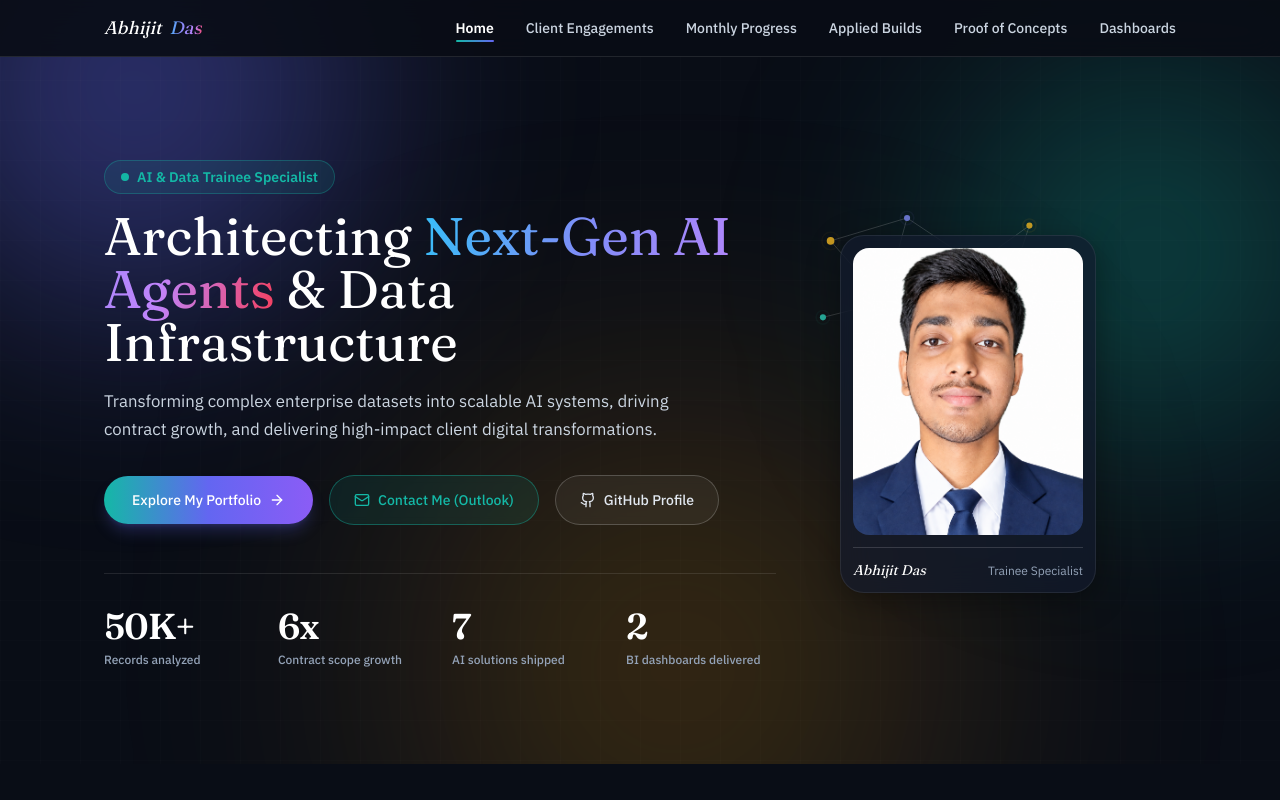
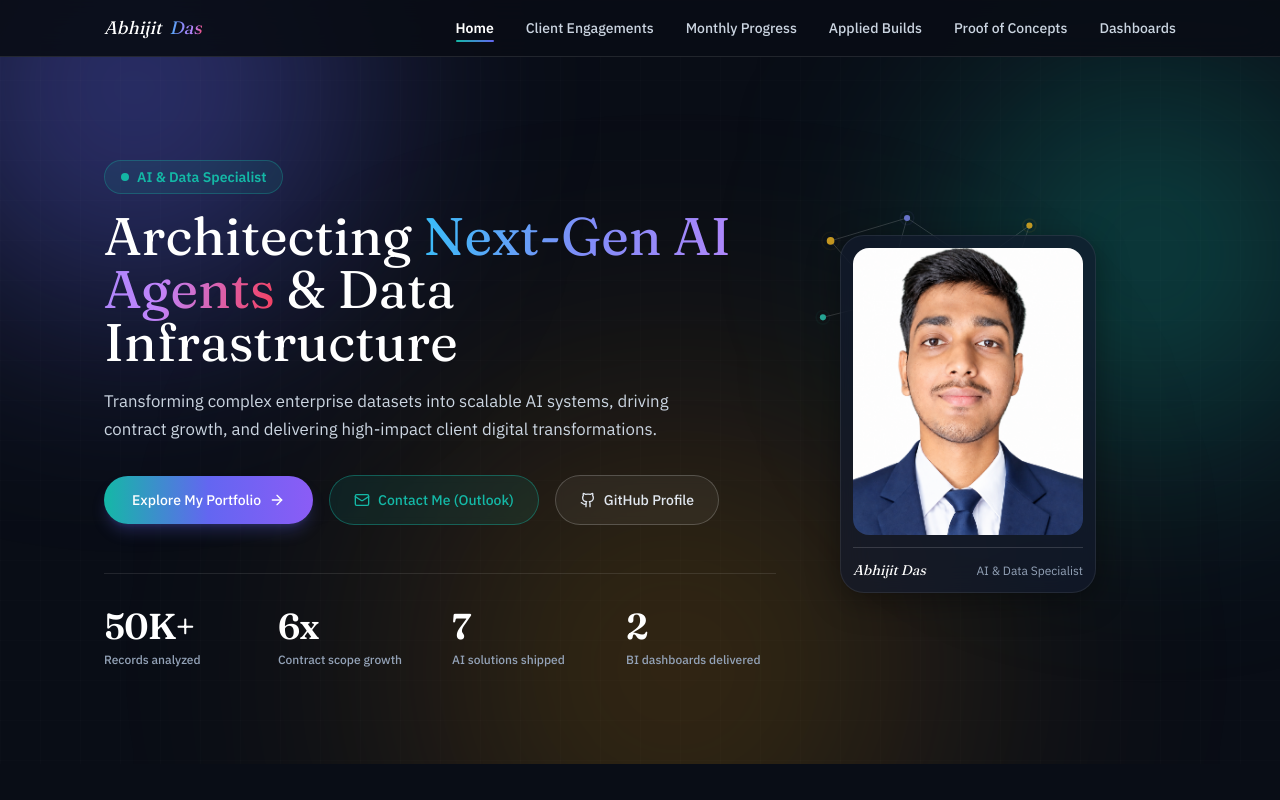
Before and after one commit to abhijitdas12679/portfolio, a Next.js app in the folder portfolio/: page / in a window 1280 px wide. Shown: the top 800 px of the page. Built offline with nearby package versions, Linux system fonts and the light colour scheme.

Commit message:
Update portfolio

```diff
--- a/portfolio/app/page.tsx
+++ b/portfolio/app/page.tsx
@@ -33,7 +33,7 @@ export default function Home() {
           >
             <div className="mb-4 inline-flex items-center gap-2 rounded-full border border-teal/30 bg-teal/10 px-4 py-1.5 text-xs font-semibold text-teal sm:text-sm">
               <span className="h-2 w-2 rounded-full bg-teal animate-pulse" />
-              AI &amp; Data Trainee Specialist
+              AI &amp; Data Specialist
             </div>
 
             <h1 className="font-display text-3xl font-normal leading-[1.15] text-white sm:text-5xl md:text-[3.3rem]">
@@ -107,7 +107,7 @@ export default function Home() {
                 <span className="font-display text-sm italic text-white">
                   Abhijit Das
                 </span>
-                <span className="text-xs text-slate-400">Trainee Specialist</span>
+                <span className="text-xs text-slate-400">AI &amp; Data Specialist</span>
               </div>
             </div>
           </motion.div>
--- a/portfolio/components/Footer.tsx
+++ b/portfolio/components/Footer.tsx
@@ -10,7 +10,7 @@ export default function Footer() {
           <Link href="/" className="font-display text-xl italic text-white transition-opacity hover:opacity-90">
             Abhijit <span className="gradient-text">Das</span>
           </Link>
-          <p className="mt-1 text-xs font-medium text-slate-400">AI &amp; Data Trainee Specialist</p>
+          <p className="mt-1 text-xs font-medium text-slate-400">AI &amp; Data Specialist</p>
         </div>
 
         <div className="flex flex-wrap items-center gap-4">
--- a/portfolio/lib/data.ts
+++ b/portfolio/lib/data.ts
@@ -8,7 +8,7 @@ export const hero = {
 
 export const profileBio = {
   name: "Abhijit Das",
-  role: "AI & Data Trainee Specialist",
+  role: "AI & Data Specialist",
   tagline: "Architecting Intelligent Systems & Data Infrastructure for High-Growth Enterprises",
   bio: "Passionate AI & Data Specialist with a proven track record of converting complex raw datasets into high-ROI enterprise AI solutions. Skilled in autonomous agentic workflows, RAG architectures, SQL database migrations, and predictive intelligence. Recognized for expanding client account scope from a 2-month reporting engagement into a multi-year digital transformation account.",
   keyHighlights: [
```
